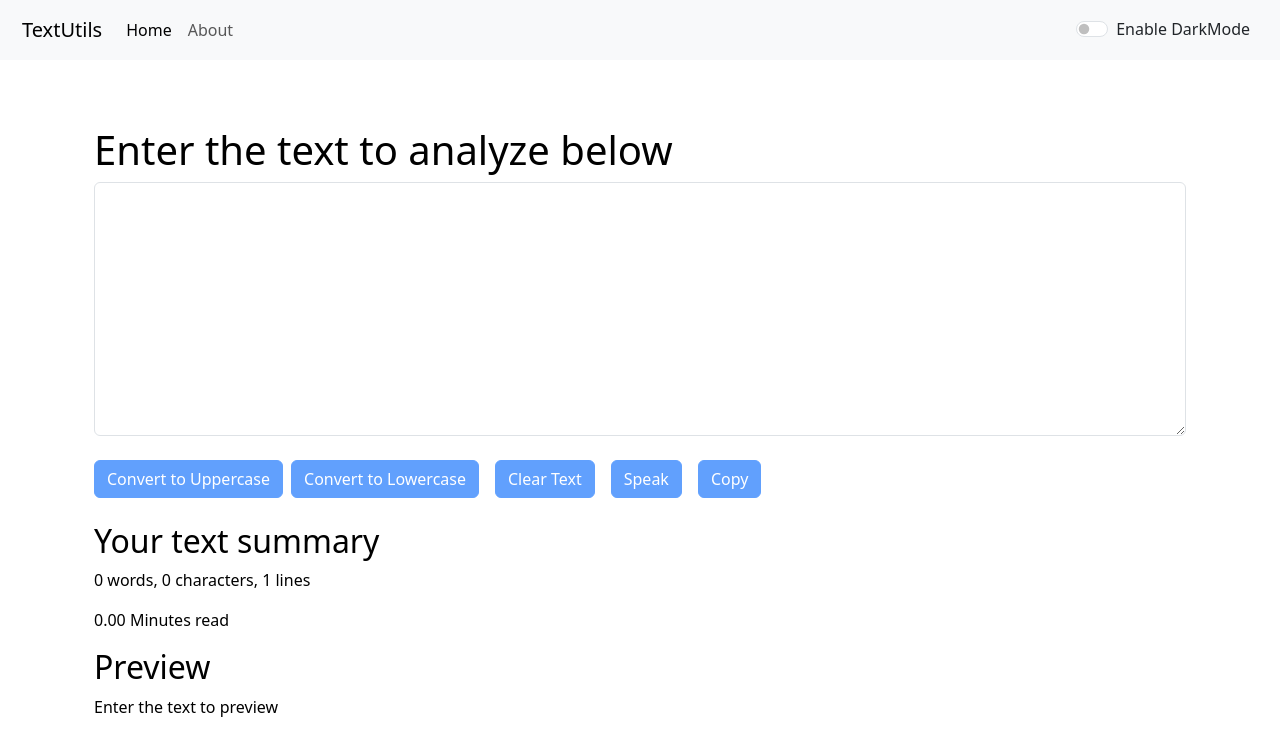
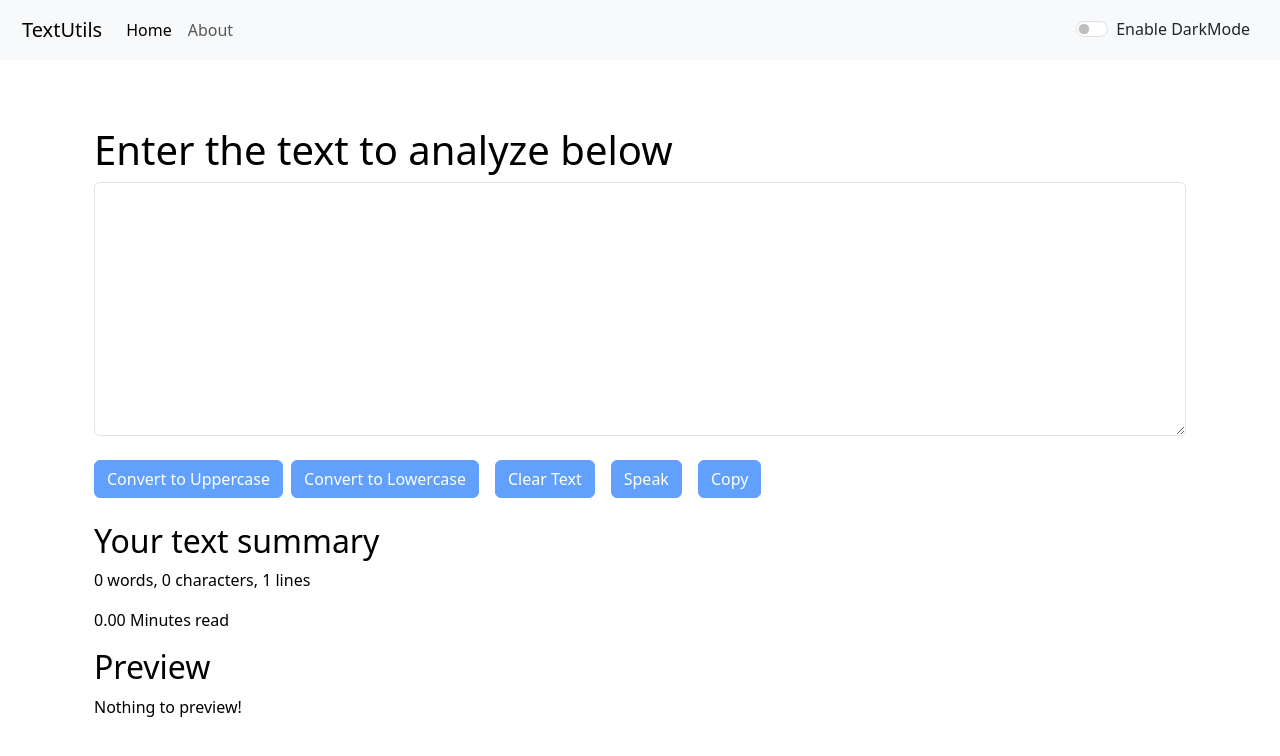
Before and after one commit to SubashPandhak/TextUtils, a React (Vite) app: page / in a window 1280 px wide. Shown: the top 756 px of the page. Built offline with nearby package versions, Linux system fonts and the light colour scheme.

Commit message:
used getselection method to unselect copied text

```diff
--- a/src/components/Textform.jsx
+++ b/src/components/Textform.jsx
@@ -46,6 +46,7 @@ export default function Textform(props) {
     let text = document.getElementById("my-box");
     text.select();
     navigator.clipboard.writeText(text.value);
+    document.getSelection().removeAllRanges();
     props.showAlert("Copied to clipboard", "info");
   };
 
@@ -138,7 +139,7 @@ export default function Textform(props) {
           Minutes read
         </p>
         <h2>Preview</h2>
-        <p>{text.length > 0 ? text : "Enter the text to preview"}</p>
+        <p>{text.length > 0 ? text : "Nothing to preview!"}</p>
       </div>
     </>
   );
```
